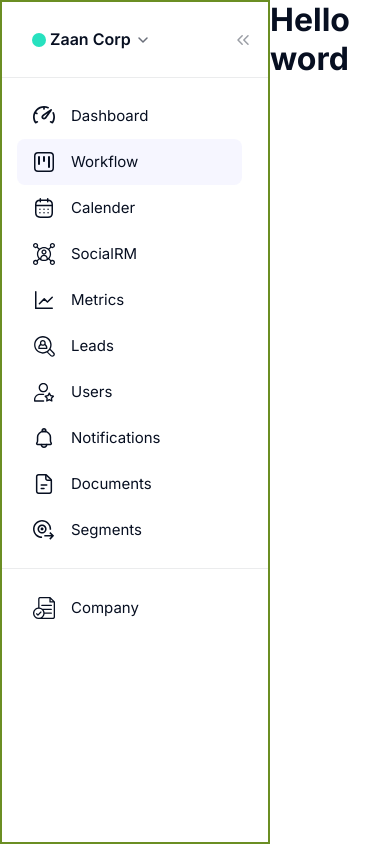
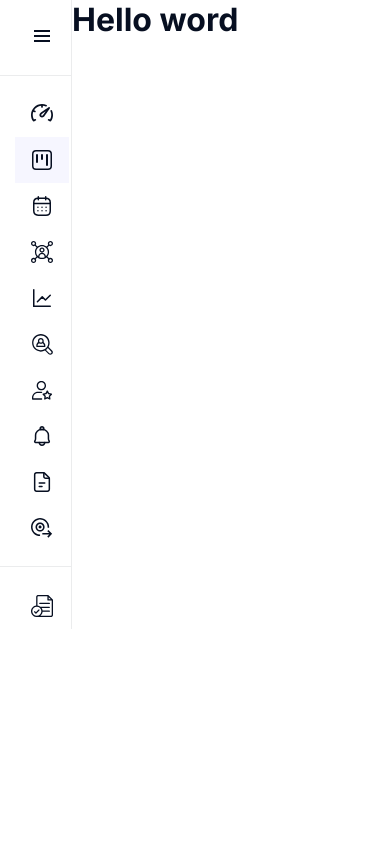
Before and after one commit to Umer-Aziz/zaancorp, a Next.js app: page / in a window 390 px wide. Built offline with nearby package versions, Linux system fonts and the light colour scheme.

Commit message:
sidebar responsive

```diff
--- a/components/Sidebar.js
+++ b/components/Sidebar.js
@@ -1,67 +1,90 @@
-import React from 'react'
+import React,{ useState , useEffect } from 'react'
 import style from "@/styles/sidebar.module.css"
 import Link from 'next/link'
 const Sidebar = () => {
+    const [ closeSidebar , setcloseSidebar] = useState(false);
+
+    const SidebarResponsive = ()=>{
+        if(closeSidebar == false ) {
+            setcloseSidebar(true);
+        }
+        else{
+            setcloseSidebar(false)
+        }
+    }
+
+    useEffect(() => {
+      let width = window.innerWidth ;
+      width >= 1024  ? setcloseSidebar(false) : setcloseSidebar(true);
+    }, [])
+
+
+
   return (
     <>
-    <div className={style.sidebarContainer}>
+    <div className={`${ closeSidebar ? style.CloseSidebarContainer : style.sidebarContainer  }`}>
         <aside>
             <div className={style.logoContainer}>
-                <div className={style.logoDiv}>
+                <div className={`${style.logoDiv} ${closeSidebar ? "hidden" : "flex"}`}>
                 <div className={style.logoCircle}></div>
                 <span className={style.logoName}>Zaan Corp</span>
                  <img src="/icons/chevron.svg" alt="chevron-icon" />
                 </div>
-                <img src="/icons/double-arrow.svg" alt="double-arrow" />
+                <button onClick={SidebarResponsive} className={`${style.sidebarCloseBtn} ${closeSidebar ? "block" : "hidden"}`}>
+                    <img src="/icons/hamburger.svg" alt="menu-icon" />
+                </button>
+               <button onClick={SidebarResponsive} className={`${style.sidebarCloseBtn} ${closeSidebar ? "hidden" : "block"}`}>
+               <img src="/icons/double-arrow.svg" alt="double-arrow" />
+               </button>
             </div>
             <div className={style.menuContainer}>
                 <ul>
-                    <Link href={"/"} className={style.listItem}>
+                    <Link href={"/"} className={`${style.listItem} ${closeSidebar ? style.sidebarIcon : ""}`}>
                         <img src="/icons/dashboard.svg" alt="icon" />
-                        <span className={style.itemText}>Dashboard</span>
+                        <span className={`${style.itemText} ${closeSidebar ? "hidden" : "block"}`}>Dashboard</span>
                     </Link>
-                    <Link href={"/"} className={`${style.listItem} ${style.activeItem}`}>
-                        <img src="/icons/workflow.svg" alt="icon" />
-                        <span className={style.itemText}>Workflow</span>
+                    <Link href={"/"} className={`${`${style.listItem} ${closeSidebar ? style.sidebarIcon : ""}`} ${style.CloseSidebarIcon} ${closeSidebar ? style.sidebarIcon : style.activeItem}`}>
+                        <img src="/icons/workflow.svg" alt="icon"/>
+                        <span className={`${style.itemText} ${closeSidebar ? "hidden" : "block"}`}>Workflow</span>
                     </Link>
-                    <Link href={"/"} className={style.listItem}>
+                    <Link href={"/"} className={`${style.listItem} ${closeSidebar ? style.sidebarIcon : ""}`}>
                         <img src="/icons/calendar.svg" alt="icon" />
-                        <span className={style.itemText}>Calender</span>
+                        <span className={`${style.itemText} ${closeSidebar ? "hidden" : "block"}`}>Calender</span>
                     </Link>
-                    <Link href={"/"} className={style.listItem}>
+                    <Link href={"/"} className={`${style.listItem} ${closeSidebar ? style.sidebarIcon : ""}`}>
                         <img src="/icons/socialmedia.svg" alt="icon" />
-                        <span className={style.itemText}>SocialRM</span>
+                        <span className={`${style.itemText} ${closeSidebar ? "hidden" : "block"}`}>SocialRM</span>
                     </Link>
-                    <Link href={"/"} className={style.listItem}>
+                    <Link href={"/"} className={`${style.listItem} ${closeSidebar ? style.sidebarIcon : ""}`}>
                         <img src="/icons/metrics.svg" alt="icon" />
-                        <span className={style.itemText}>Metrics</span>
+                        <span className={`${style.itemText} ${closeSidebar ? "hidden" : "block"}`}>Metrics</span>
                     </Link>
-                    <Link href={"/"} className={style.listItem}>
+                    <Link href={"/"} className={`${style.listItem} ${closeSidebar ? style.sidebarIcon : ""}`}>
                         <img src="/icons/leads.svg" alt="icon" />
-                        <span className={style.itemText}>Leads</span>
+                        <span className={`${style.itemText} ${closeSidebar ? "hidden" : "block"}`}>Leads</span>
                     </Link>
-                    <Link href={"/"} className={style.listItem}>
+                    <Link href={"/"} className={`${style.listItem} ${closeSidebar ? style.sidebarIcon : ""}`}>
                         <img src="/icons/userstar.svg" alt="icon" />
-                        <span className={style.itemText}>Users</span>
+                        <span className={`${style.itemText} ${closeSidebar ? "hidden" : "block"}`}>Users</span>
                     </Link>
-                    <Link href={"/"} className={style.listItem}>
+                    <Link href={"/"} className={`${style.listItem} ${closeSidebar ? style.sidebarIcon : ""}`}>
                         <img src="/icons/notifications.svg" alt="icon" />
-                        <span className={style.itemText}>Notifications</span>
+                        <span className={`${style.itemText} ${closeSidebar ? "hidden" : "block"}`}>Notifications</span>
                     </Link>
-                    <Link href={"/"} className={style.listItem}>
+                    <Link href={"/"} className={`${style.listItem} ${closeSidebar ? style.sidebarIcon : ""}`}>
                         <img src="/icons/documents.svg" alt="icon" />
-                        <span className={style.itemText}>Documents</span>
+                        <span className={`${style.itemText} ${closeSidebar ? "hidden" : "block"}`}>Documents</span>
                     </Link>
-                    <Link href={"/"} className={style.listItem}>
+                    <Link href={"/"} className={`${style.listItem} ${closeSidebar ? style.sidebarIcon : ""}`}>
                         <img src="/icons/segments.svg" alt="icon" />
-                        <span className={style.itemText}>Segments</span>
+                        <span className={`${style.itemText} ${closeSidebar ? "hidden" : "block"}`}>Segments</span>
                     </Link>
                 </ul>
             </div>
             <div className={style.companyItem}>
-                    <Link href={"/"} className={style.listItem}>
+                    <Link href={"/"} className={`${style.listItem} ${closeSidebar ? style.sidebarIcon : ""}`}>
                         <img src="/icons/filecheck.svg" alt="icon" />
-                        <span className={style.itemText}>Company</span>
+                        <span className={`${style.itemText} ${closeSidebar ? "hidden" : "block"}`}>Company</span>
                     </Link>
                 </div>
         </aside>
--- a/styles/globals.css
+++ b/styles/globals.css
@@ -2,6 +2,7 @@
   --main-color: #070F21;
   --bg-circle-lightblue: #27E1BF;
   --gray-border:#EBECED;
+  --bg-gray-sidebar:#F6F6FF;
 }
 * {
   box-sizing: border-box;
@@ -22,6 +23,19 @@ a {
 li {
   list-style: none;
 }
+
+/* for show / hide items  */
+
+.hidden {
+  display: none;
+}
+.block {
+  display: block;
+}
+.flex {
+  display: flex;
+}
+
 .container {
   max-width: 1440px;
   margin: 0 auto;
@@ -29,6 +43,3 @@ li {
 .main-container{
   display: flex;
 }
-.main-container .sidebar{
-
-}
--- a/styles/sidebar.module.css
+++ b/styles/sidebar.module.css
@@ -1,8 +1,17 @@
 .sidebarContainer {
     width: 270px;
-    border: 2px solid olivedrab;
-    min-height: 100vh;
+    border-right: 1px solid var(--gray-border);
+    transition: all 0.5s ease-in-out;
 }
+
+/* close sidebar width  */
+.CloseSidebarContainer{
+    width: 72px;
+    overflow-x: hidden;
+    transition: all 0.5s ease-in-out;
+    border-right: 1px solid var(--gray-border);
+}
+
 .logoContainer{
     display: flex;
     align-items: center;
@@ -12,7 +21,6 @@
     border-bottom: 1px solid var(--gray-border);
 }
 .logoDiv{
-    display: flex;
     align-items: center;
     column-gap: 4px;
 }
@@ -27,6 +35,22 @@
     border-radius: 50%;
     background-color: var(--bg-circle-lightblue);
 }
+.sidebarCloseBtn{
+    border: none;
+    outline: none;
+    background: transparent;
+    cursor: pointer;
+}
+.sidebarIcon{
+    width: max-content;
+}
+.CloseSidebarIcon {
+    background-color: var(--bg-gray-sidebar);
+}
+.sidebarIcon:hover {
+    background-color: var(--bg-gray-sidebar);
+    transition: all 0.3s ease-in-out;
+}
 .menuContainer {
     padding: 15px 26px 15px 15px;
     border-bottom: 1px solid var(--gray-border);
@@ -40,7 +64,7 @@
     cursor: pointer;
 }
 .listItem:hover{
-    background-color: #F6F6FF;
+    background-color: var(--bg-gray-sidebar);
     transition: all 0.3s ease-in-out;
     border-radius: 8px;
 }
@@ -49,8 +73,9 @@
     font-size: 15px;
     line-height: 20px;
 }
+
 .activeItem{
-    background-color: #F6F6FF;
+    background-color: var(--bg-gray-sidebar);
     border-radius: 8px;
 }
 .companyItem{
```
Also changed, not shown: public/icons/hamburger.svg (added).
